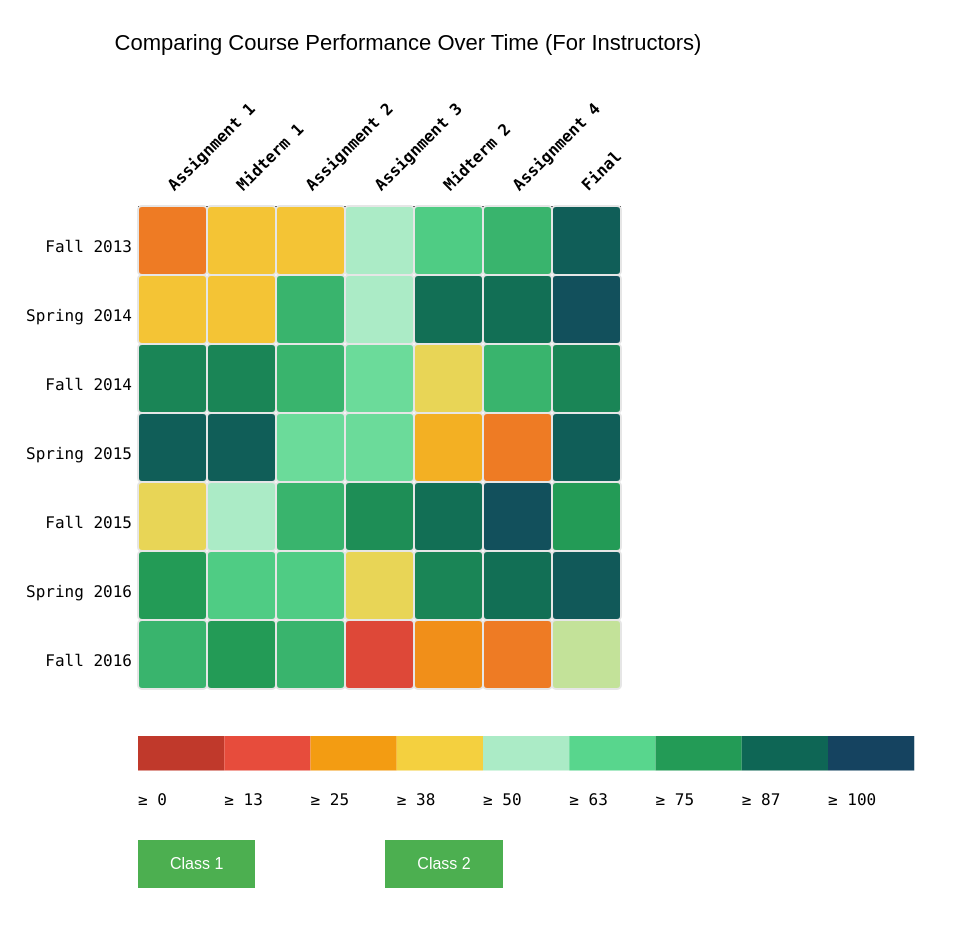
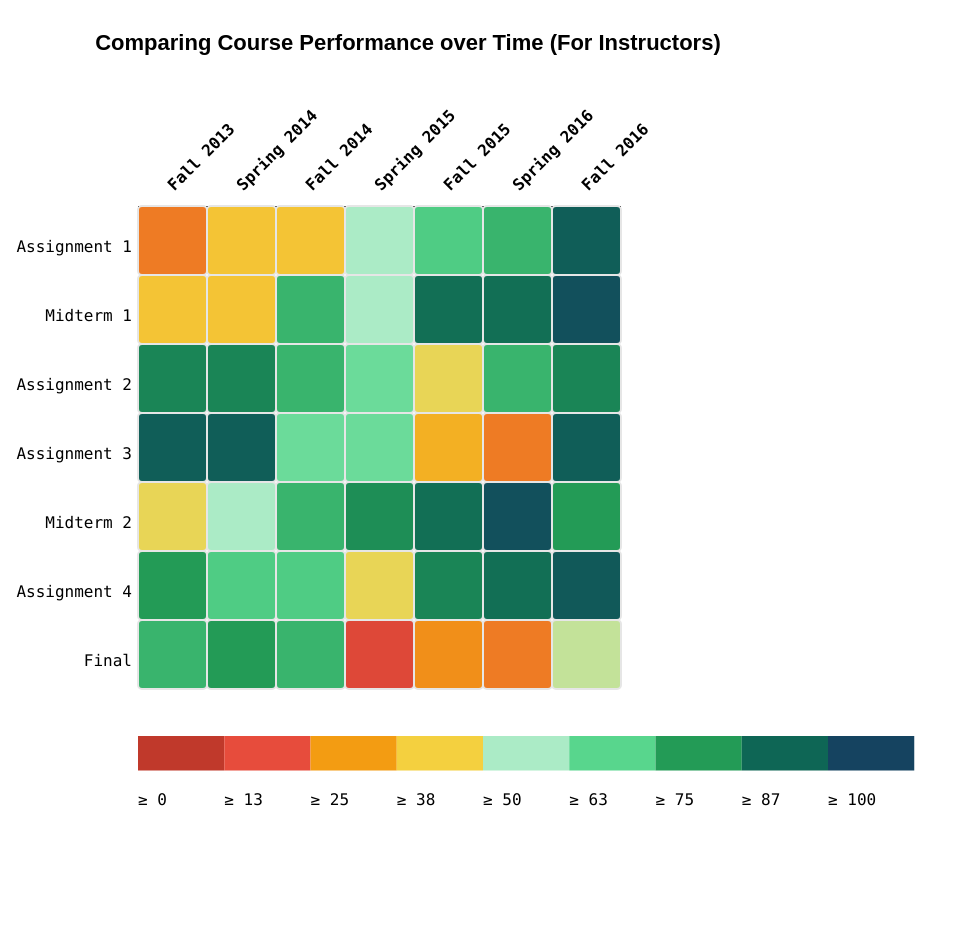
Before and after one commit to gauravaradhye/D3-HeatMap, a plain HTML site: page index.html in a window 1280 px wide. Shown: the whole page, without its empty margins (0-961 px from the left). Drawn offline with nearby package versions, Linux system fonts and the light colour scheme.

Commit message:
Removed dataset picker

```diff
--- a/index.html
+++ b/index.html
@@ -24,7 +24,7 @@
         }
 
         .dataset-button {
-            background-color: #4CAF50;
+            background-color: #21618C;
             /* Green */
             border: none;
             color: white;
@@ -54,6 +54,7 @@
 
         .title {
             font: 22px sans-serif;
+            font-weight: bold;
         }
 
         .titleDiv {
@@ -66,10 +67,8 @@
 </head>
 
 <body>
-    <div class="titleDiv"><span class="title">Comparing Course Performance Over Time (For Instructors)</span></div>
+    <div class="titleDiv"><span class="title">Comparing Course Performance over Time (For Instructors)</span></div>
     <div id="chart"></div>
-    <div id="dataset-picker">
-    </div>
     <script type="text/javascript">
         var margin = {
                 top: 150,
@@ -84,11 +83,11 @@
             buckets = 8,
             //colors = ["#ffffd9","#edf8b1","#c7e9b4","#7fcdbb","#41b6c4","#1d91c0","#225ea8","#253494","#081d58"], // alternatively colorbrewer.YlGnBu[9]
             colors = ["#C0392B", "#E74C3C", "#F39C12", "#F4D03F", "#ABEBC6", "#58D68D", "#239B56", "#0E6655", "#154360"], // alternatively colorbrewer.YlGnBu[9]
-            courses = ["Fall 2013", "Spring 2014", "Fall 2014", "Spring 2015", "Fall 2015", "Spring 2016", "Fall 2016"],
-            assignments = ["Assignment 1", "Midterm 1", "Assignment 2", "Assignment 3", "Midterm 2", "Assignment 4", "Final"];
+            assignments = ["Fall 2013", "Spring 2014", "Fall 2014", "Spring 2015", "Fall 2015", "Spring 2016", "Fall 2016"],
+            courses = ["Assignment 1", "Midterm 1", "Assignment 2", "Assignment 3", "Midterm 2", "Assignment 4", "Final"];
 
         datasets = ["data.tsv", "data2.tsv"];
-        datasets_names = ["Class 1", "Class 2"]
+        datasets_names = ["Course 1", "Course 2"]
 
         var svg = d3.select("#chart").append("svg")
             .attr("width", width + margin.left + margin.right)
@@ -254,20 +253,6 @@
         };
 
         heatmapChart(datasets[0]);
-
-        var datasetpicker = d3.select("#dataset-picker").selectAll(".dataset-button")
-            .data(datasets);
-
-        datasetpicker.enter()
-            .append("input")
-            .attr("value", function(d, i) {
-                return datasets_names[i]
-            })
-            .attr("type", "button")
-            .attr("class", "dataset-button")
-            .on("click", function(d, i) {
-                heatmapChart(datasets[i]);
-            });
     </script>
 </body>
 
```
Also changed, not shown: data.json (added, +30 -0 lines).
